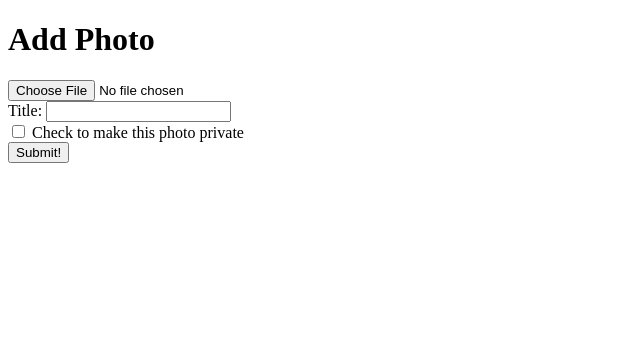
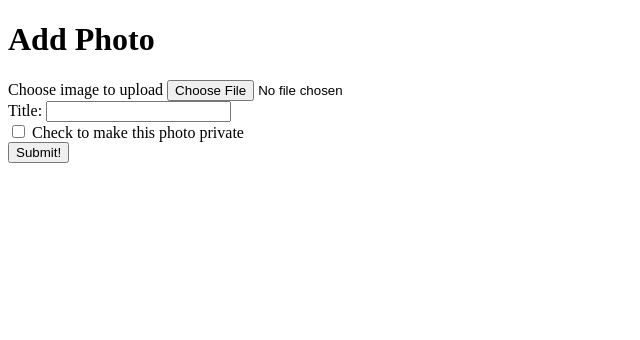
Before and after one commit to chuckchoiboi/snapper, a Django app: page /photos/create/ in a window 1280 px wide. Shown: the part 110-450 px from the top of the page, without its empty margins (0-640 px from the left). Run offline with Django 3.2, Linux system fonts and the light colour scheme.

Commit message:
create form edits

```diff
--- a/main_app/templates/photos/create.html
+++ b/main_app/templates/photos/create.html
@@ -2,7 +2,10 @@
 <h1>Add Photo</h1>
 <form action="{% url 'upload_photo' %}" enctype="multipart/form-data" method="POST">
   {% csrf_token %}
-  <input type="file" name="photo-file" />
+  <div>
+    <label for="file">Choose image to upload</label>
+    <input type="file" id="file" name="photo-file" accept="image/*" required />
+  </div>
   <div>
     <label for="id_title">Title:</label>
     <input type="text" name="title" maxlength="150" required="" id="id_title" />
```
